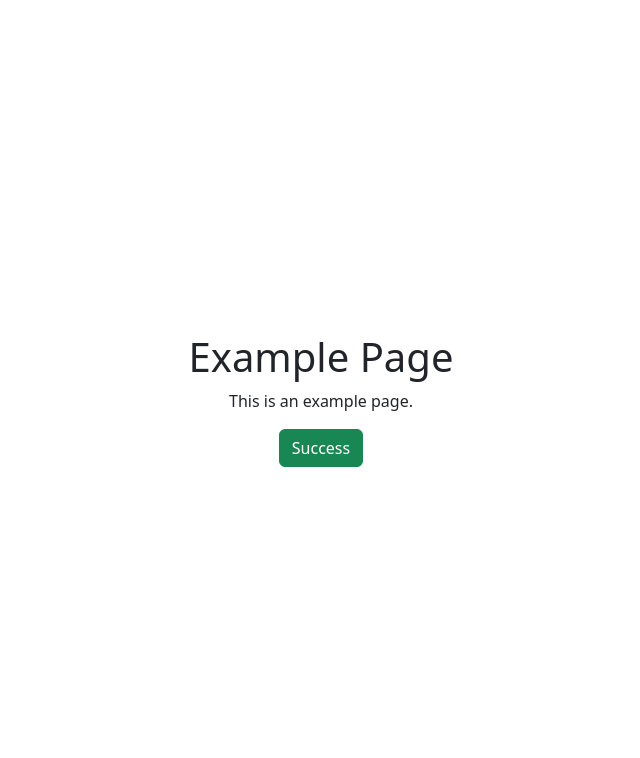
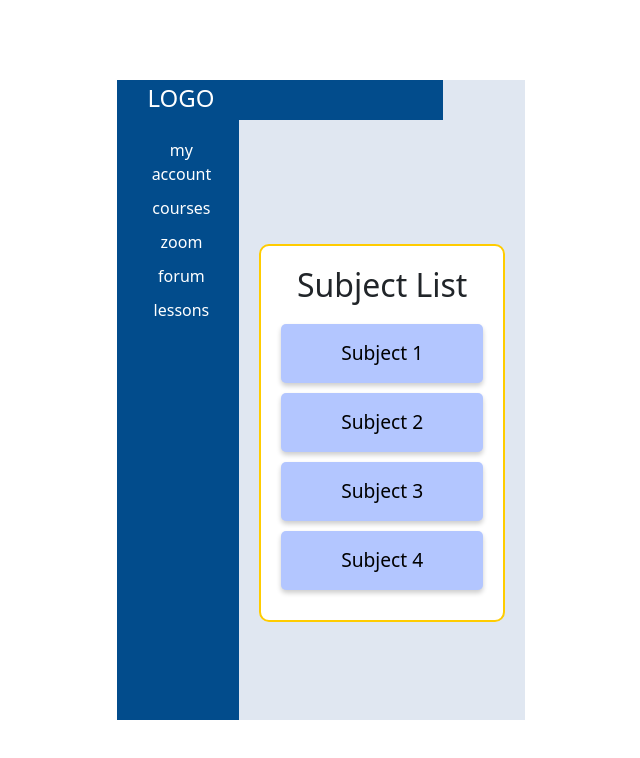
Before and after one commit to talyaron/pedago-3, a website built with Vite: page client/index.html in a window 1280 px wide. Shown: the whole page, without its empty margins (319-959 px from the left). Built offline with nearby package versions, Linux system fonts and the light colour scheme; files whose address does not match are found by name.

Commit message:
subjects-rana

```diff
--- a/client/src/main.ts
+++ b/client/src/main.ts
@@ -3,8 +3,9 @@ import 'bootstrap/dist/css/bootstrap.min.css'
 import 'bootstrap/dist/js/bootstrap.bundle.min.js'
 
 import { setupCounter } from './counter.ts'
-import { renderExamplePage } from './view/examplePage/ExamplePage.ts'
 
-document.querySelector<HTMLDivElement>('#app')!.innerHTML = renderExamplePage();
+import { renderSubjectsPage } from './view/examplePage/Subjects/SubjectsPage.ts';
+
+document.querySelector<HTMLDivElement>('#app')!.innerHTML =renderSubjectsPage();
 
 setupCounter(document.querySelector<HTMLButtonElement>('#counter')!)
--- a/client/src/style.scss
+++ b/client/src/style.scss
@@ -1,4 +1,5 @@
-
+@import "bootstrap/scss/bootstrap";
+@import"./view/examplePage/Subjects/subjects.scss";
 
 :root {
   font-family: Inter, system-ui, Avenir, Helvetica, Arial, sans-serif;
@@ -15,7 +16,7 @@
   -moz-osx-font-smoothing: grayscale;
 }
 
-@import "bootstrap/scss/bootstrap";
+
 
 a {
   font-weight: 500;
--- a/client/src/view/examplePage/Subjects/SubjectsPage.ts
+++ b/client/src/view/examplePage/Subjects/SubjectsPage.ts
@@ -1,97 +1,32 @@
 export function renderSubjectsPage(): string {
-    try {
-      // Create container
-      const container = document.createElement('div');
-      container.style.display = 'flex';
-      container.style.height = '100vh';
-      document.body.appendChild(container);
-
-      // Create sidebar
-      const sidebar = document.createElement('aside');
-      sidebar.style.backgroundColor = '#024c8c';
-      sidebar.style.color = 'white';
-      sidebar.style.padding = '20px';
-      sidebar.style.width = '20%';
-      container.appendChild(sidebar);
-
-      // Create logo
-      const logo = document.createElement('div');
-      logo.textContent = 'LOGO';
-      logo.style.fontSize = '1.5em';
-      logo.style.marginBottom = '30px';
-      sidebar.appendChild(logo);
-
-      // Create menu
-      const menuItems = ['my account', 'courses', 'zoom', 'forum', 'lessons'];
-      const menu = document.createElement('ul');
-      menu.style.listStyleType = 'none';
-      sidebar.appendChild(menu);
-
-      menuItems.forEach(item => {
-        const li = document.createElement('li');
-        li.textContent = item;
-        li.style.margin = '10px 0';
-        menu.appendChild(li);
-      });
-
-      // Create content area
-      const content = document.createElement('main');
-      content.style.backgroundColor = '#e0e7f1';
-      content.style.width = '80%';
-      content.style.padding = '20px';
-      container.appendChild(content);
-
-      // Create subject list
-      const subjectList = document.createElement('div');
-      subjectList.style.backgroundColor = '#fff';
-      subjectList.style.padding = '20px';
-      subjectList.style.border = '2px solid #ffcc00';
-      subjectList.style.borderRadius = '10px';
-      content.appendChild(subjectList);
-
-      // Create subject list title
-      const subjectTitle = document.createElement('h2');
-      subjectTitle.textContent = 'Subject List';
-      subjectTitle.style.textAlign = 'center';
-      subjectTitle.style.marginBottom = '20px';
-      subjectList.appendChild(subjectTitle);
-
-      // Create subjects
-      const subjects = ['Subject 1', 'Subject 2', 'Subject 3', 'Subject 4'];
-
-      subjects.forEach(subjectName => {
-        const subjectButton = document.createElement('button');
-        subjectButton.textContent = subjectName;
-        subjectButton.style.display = 'block';
-        subjectButton.style.width = '100%';
-        subjectButton.style.padding = '15px';
-        subjectButton.style.marginBottom = '10px';
-        subjectButton.style.backgroundColor = '#b3c6ff';
-        subjectButton.style.border = 'none';
-        subjectButton.style.borderRadius = '5px';
-        subjectButton.style.fontSize = '1.2em';
-        subjectButton.style.cursor = 'pointer';
-        subjectButton.style.boxShadow = '0px 3px 5px rgba(0, 0, 0, 0.2)';
-
-        // Add hover effect
-        subjectButton.addEventListener('mouseover', () => {
-          subjectButton.style.backgroundColor = '#809fff';
-        });
-        subjectButton.addEventListener('mouseout', () => {
-          subjectButton.style.backgroundColor = '#b3c6ff';
-        });
-
-        // Add click event
-        subjectButton.addEventListener('click', () => {
-          alert(subjectName + ' clicked');
-        });
-
-        subjectList.appendChild(subjectButton);
-      });
-
-      return '';
-    } catch (error) {
-      console.error(error);
-      return '';
-    }
+  try {
+    return `
+     <div class="title"></div>
+      <div class="container">
+        <aside class="sidebar">
+          <div class="logo">LOGO</div>
+          <ul class="menu">
+            <li>my account</li>
+            <li>courses</li>
+            <li>zoom</li>
+            <li>forum</li>
+            <li>lessons</li>
+          </ul>
+        </aside>
+        <main class="content">
+        <br/><br/><br/><br/><br/><br/>
+          <div class="subject-list">
+            <h2 class="subject-title">Subject List</h2>
+            <button class="subject-button">Subject 1</button>
+            <button class="subject-button">Subject 2</button>
+            <button class="subject-button">Subject 3</button>
+            <button class="subject-button">Subject 4</button>
+          </div>
+        </main>
+      </div>
+    `;
+  } catch (error) {
+    console.error(error);
+    return "";
   }
+}
--- a/client/src/view/examplePage/Subjects/mainSubjects.ts
+++ /dev/null
@@ -1,3 +0,0 @@
-import { renderSubjectsPage } from './SubjectsPage.ts';
-
-document.querySelector<HTMLDivElement>('#SubjectsPage')!.innerHTML = renderSubjectsPage();
--- /dev/null
+++ b/client/src/view/examplePage/Subjects/subjects.scss
@@ -0,0 +1,80 @@
+
+.container {
+    display: flex;
+    height: 80vh;
+    width: 100vw;
+    margin-left: 0;
+  }
+
+  .sidebar {
+    background-color: #024c8c;
+    color: white;
+    padding: 20px;
+    width: 30%;
+    text-align: center;
+
+  }
+
+  .title{
+    background-color: #024c8c;
+    color: white;
+    padding: 20px;
+    display: flex;
+    position: absolute;
+    margin-left: 8vw;
+    width: 18.4vw;
+  }
+
+  .logo {
+    font-size: 1.5em;
+    margin-bottom: 30px;
+    margin-left: -2vw;
+    margin-top: -7vh;
+    cursor: pointer;
+  }
+
+  .menu {
+    list-style-type: none;
+    margin-left: -2vw;
+    margin-top: -10vh;
+  }
+
+  .menu li {
+    margin: 10px 0;
+    cursor: pointer;
+  }
+
+  .content {
+    background-color: #e0e7f1;
+    width: 80%;
+    padding: 20px;
+  }
+
+  .subject-list {
+    background-color: #fff;
+    padding: 20px;
+    border: 2px solid #ffcc00;
+    border-radius: 10px;
+  }
+
+  .subject-title {
+    text-align: center;
+    margin-bottom: 20px;
+  }
+
+  .subject-button {
+    display: block;
+    width: 100%;
+    padding: 15px;
+    margin-bottom: 10px;
+    background-color: #b3c6ff;
+    border: none;
+    border-radius: 5px;
+    font-size: 1.2em;
+    cursor: pointer;
+    box-shadow: 0px 3px 5px rgba(0, 0, 0, 0.2);
+  }
+
+  .subject-button:hover {
+    background-color: #809fff;
+  }
```
